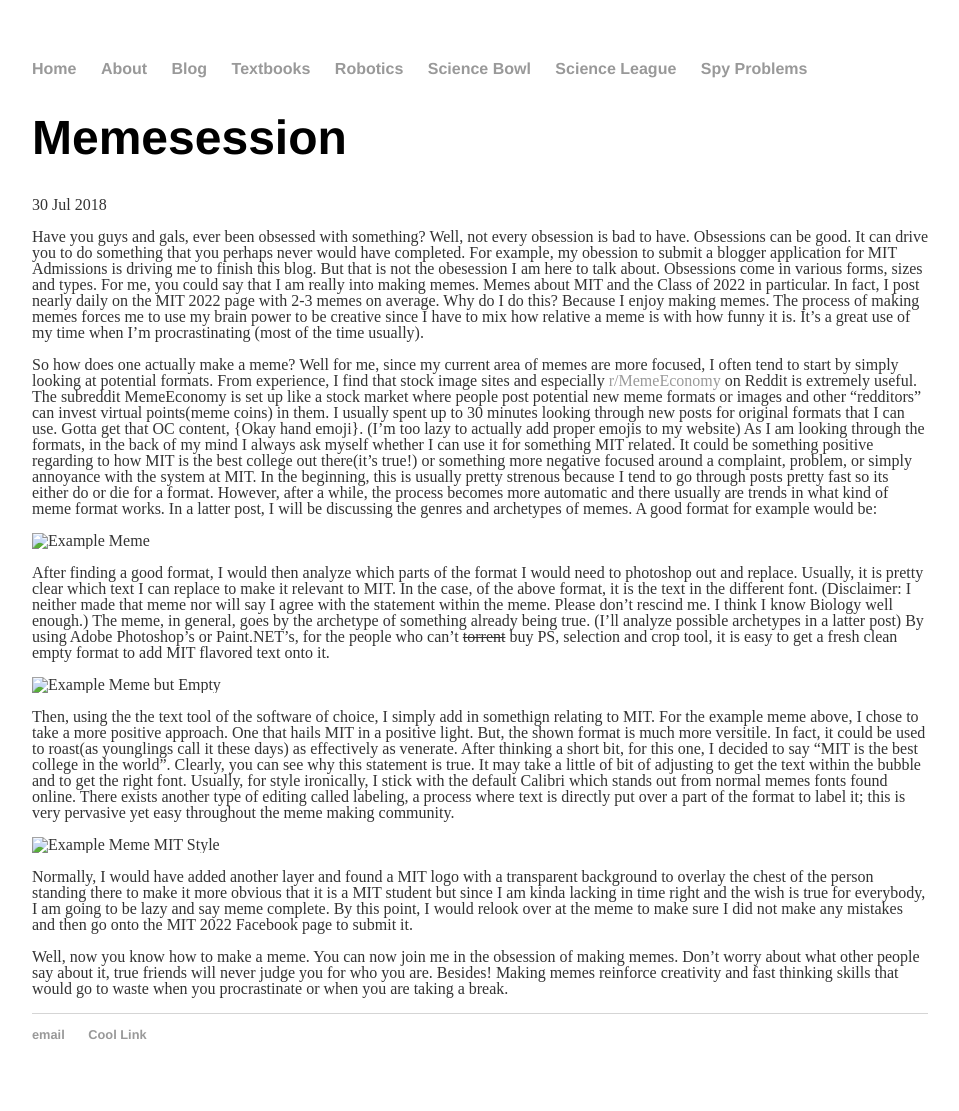
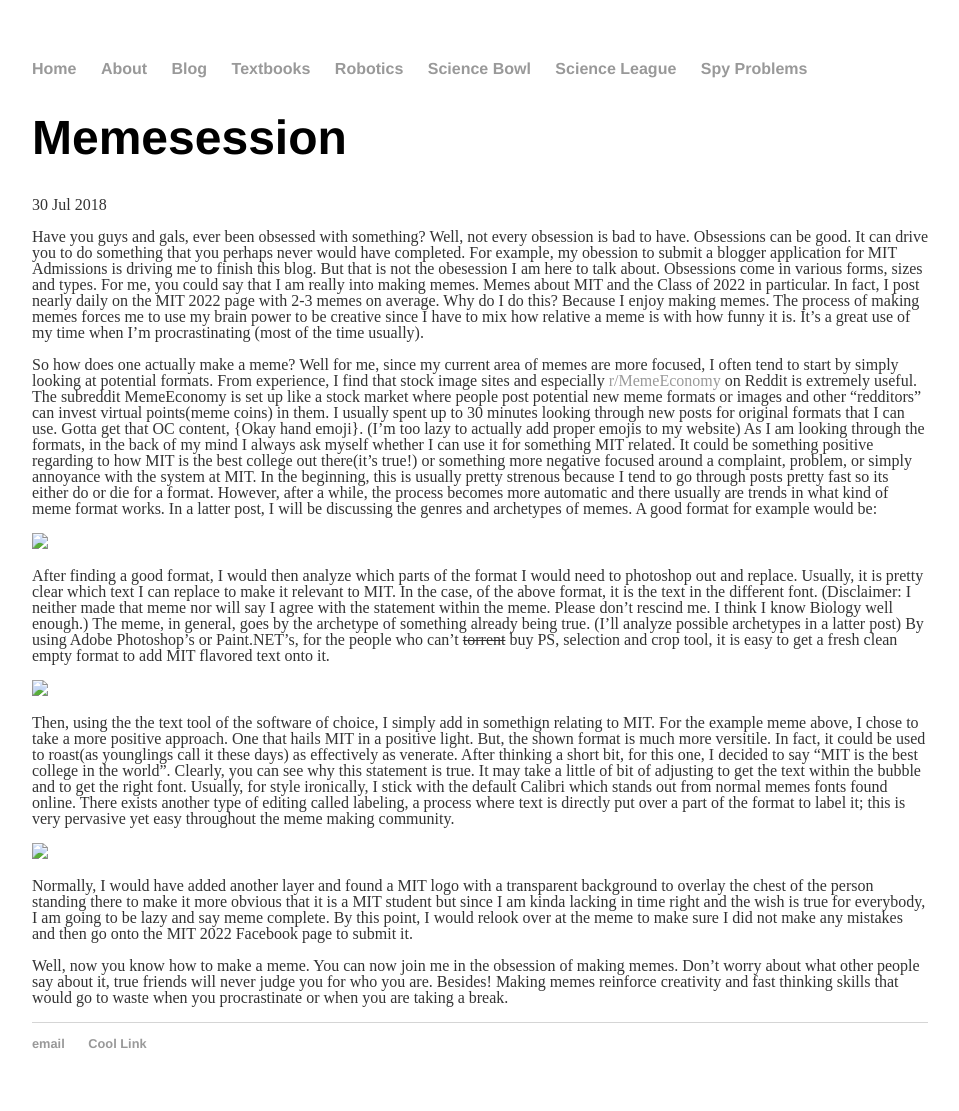
Before and after one commit to Ouroboroz/ouroboroz.github.io, a Jekyll site: the page built from _posts/2018-07-30-Memesession.md, in a window 1280 px wide. Shown: the whole page, without its empty margins (160-1119 px from the left). Built offline with Jekyll 4.4.1, drawn with Linux system fonts in a browser that asks for light colours.

Commit message:
Update 2018-07-30-Memesession.md

```diff
--- a/_posts/2018-07-30-Memesession.md
+++ b/_posts/2018-07-30-Memesession.md
@@ -7,21 +7,15 @@
 
 So how does one actually make a meme? Well for me, since my current area of memes are more focused, I often tend to start by simply looking at potential formats. From experience, I find that stock image sites and especially <a href="reddit.com/r/MemeEconomy">r/MemeEconomy</a> on Reddit is extremely useful. The subreddit MemeEconomy is set up like a stock market where people post potential new meme formats or images and other "redditors" can invest virtual points(meme coins) in them. I usually spent up to 30 minutes looking through new posts for original formats that I can use. Gotta get that OC content, {Okay hand emoji}. (I'm too lazy to actually add proper emojis to my website) As I am looking through the formats, in the back of my mind I always ask myself whether I can use it for something MIT related. It could be something positive regarding to how MIT is the best college out there(it's true!) or something more negative focused around a complaint, problem, or simply annoyance with the system at MIT. In the beginning, this is usually pretty strenous because I tend to go through posts pretty fast so its either do or die for a format. However, after a while, the process becomes more automatic and there usually are trends in what kind of meme format works. In a latter post, I will be discussing the genres and archetypes of memes. A good format for example would be:
 
-
-<img src="../blog/Resources/exampleMeme.jpg" alt="Example Meme">
-
+<img src="../blog/Resources/exampleMeme.jpg">
 
 After finding a good format, I would then analyze which parts of the format I would need to photoshop out and replace. Usually, it is pretty clear which text I can replace to make it relevant to MIT. In the case, of the above format, it is the text in the different font. (Disclaimer: I neither made that meme nor will say I agree with the statement within the meme. Please don't rescind me. I think I know Biology well enough.) The meme, in general, goes by the archetype of something already being true. (I'll analyze possible archetypes in a latter post) By using Adobe Photoshop's or Paint.NET's, for the people who can't <strike>torrent</strike> buy PS, selection and crop tool, it is easy to get a fresh clean empty format to add MIT flavored text onto it.
 
-
-<img src="../blog/Resources/exampleMemeEmpty.jpg" alt="Example Meme but Empty">
-
+<img src="../blog/Resources/exampleMemeEmpty.jpg">
 
 Then, using the the text tool of the software of choice, I simply add in somethign relating to MIT. For the example meme above, I chose to take a more positive approach. One that hails MIT in a positive light. But, the shown format is much more versitile. In fact, it could be used to roast(as younglings call it these days) as effectively as venerate. After thinking a short bit, for this one, I decided to say "MIT is the best college in the world". Clearly, you can see why this statement is true. It may take a little of bit of adjusting to get the text within the bubble and to get the right font. Usually, for style ironically, I stick with the default Calibri which stands out from normal memes fonts found online. There exists another type of editing called labeling, a process where text is directly put over a part of the format to label it; this is very pervasive yet easy throughout the meme making community.
 
-
-<img src="../blog/Resources/exampleMemeMIT.jpg" alt="Example Meme MIT Style">
-
+<img src="../blog/Resources/exampleMemeMIT.jpg">
 
 Normally, I would have added another layer and found a MIT logo with a transparent background to overlay the chest of the person standing there to make it more obvious that it is a MIT student but since I am kinda lacking in time right and the wish is true for everybody, I am going to be lazy and say meme complete. By this point, I would relook over at the meme to make sure I did not make any mistakes and then go onto the MIT 2022 Facebook page to submit it.
 
```
